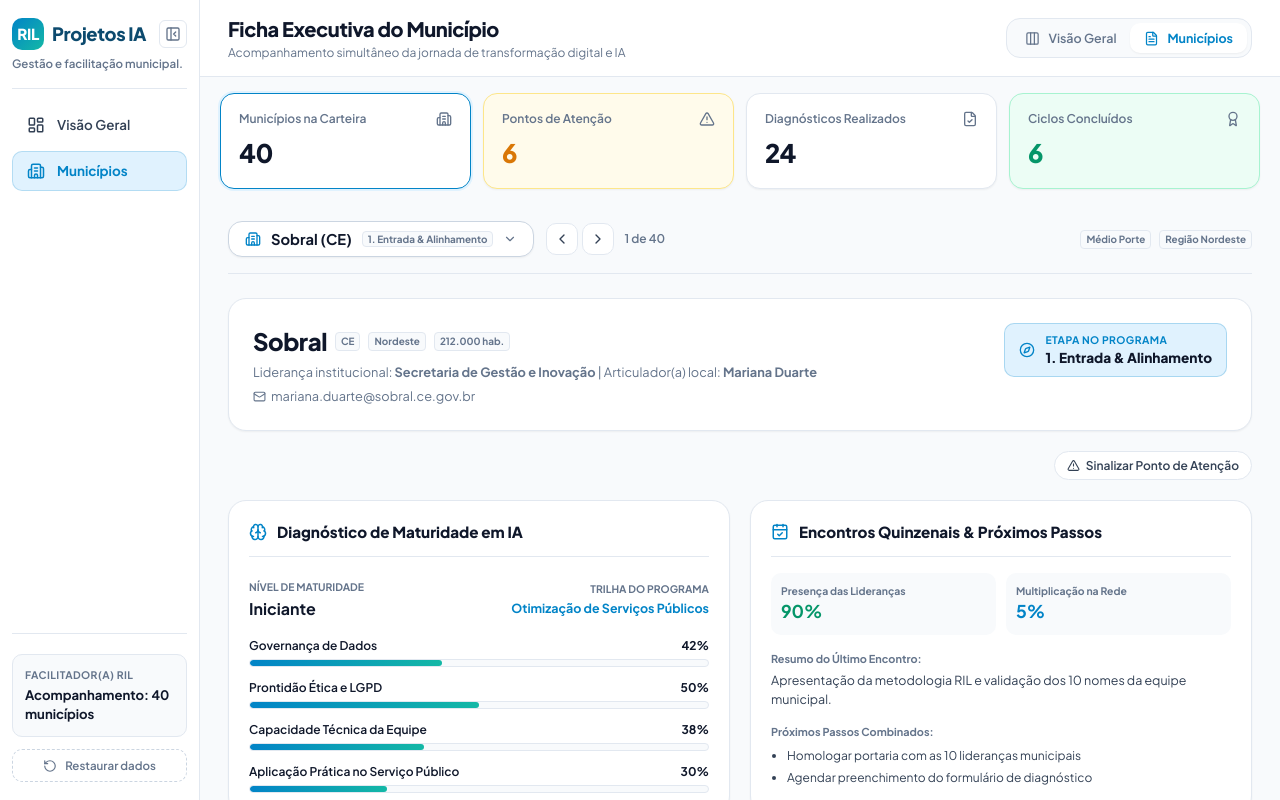
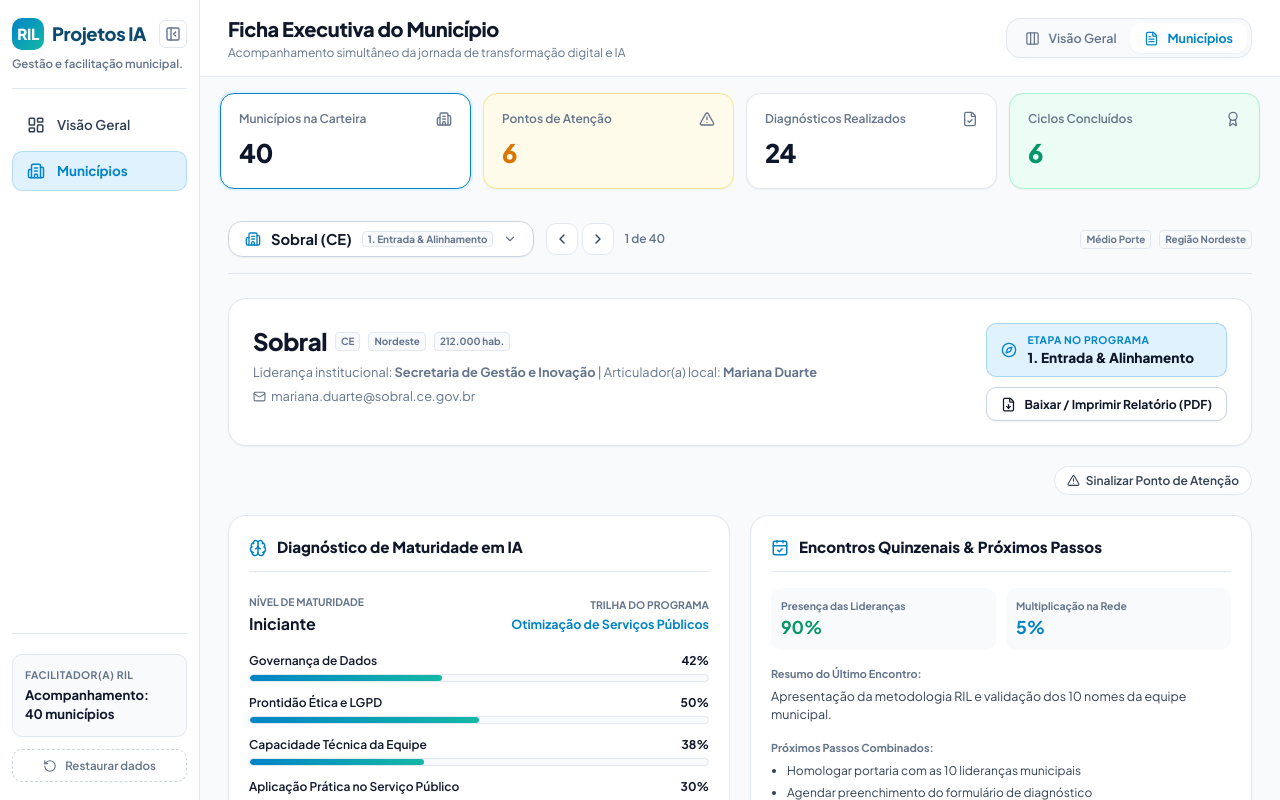
Before and after one commit to thaycarv/ril-projetos-ia, a React (Vite) app: page / in a window 1280 px wide. Both pictures are taken after a click on the element 319 px from the left and 417 px from the top of the page. Shown: the top 800 px of the page. Built offline with nearby package versions, Linux system fonts and the light colour scheme.

Commit message:
feat: quebra de linha no contador lateral e botao de baixar/imprimir relatorio em pdf

```diff
--- a/src/components/MunicipalityDetailView.tsx
+++ b/src/components/MunicipalityDetailView.tsx
@@ -15,6 +15,7 @@ import {
   ChevronRight,
   X,
   Compass,
+  FileDown,
 } from 'lucide-react'
 import { useProgram } from '../context/ProgramContext'
 import type { MunicipalityStage, Deliverable } from '../types'
@@ -243,12 +244,24 @@ export function MunicipalityDetailView() {
             </p>
           </div>
 
-          <div className="fiche-stage-badge">
-            <Compass size={16} color="var(--primary)" />
-            <div>
-              <span className="fiche-stage-badge__label">Etapa no Programa</span>
-              <strong className="fiche-stage-badge__value">{STAGE_LABELS[selectedMunicipality.stage]}</strong>
+          <div className="fiche-header-aside">
+            <div className="fiche-stage-badge">
+              <Compass size={16} color="var(--primary)" />
+              <div>
+                <span className="fiche-stage-badge__label">Etapa no Programa</span>
+                <strong className="fiche-stage-badge__value">{STAGE_LABELS[selectedMunicipality.stage]}</strong>
+              </div>
             </div>
+
+            <button
+              type="button"
+              className="btn-download-pdf"
+              onClick={() => window.print()}
+              title="Baixar ou imprimir relatório do município em PDF"
+            >
+              <FileDown size={15} />
+              <span>Baixar / Imprimir Relatório (PDF)</span>
+            </button>
           </div>
         </header>
 
@@ -448,6 +461,38 @@ export function MunicipalityDetailView() {
           </div>
         </section>
 
+        {/* Seção Exclusiva para Relatório Impresso em PDF */}
+        <section className="print-only-leaders">
+          <div className="fiche-section">
+            <h3 className="fiche-section__title" style={{ fontSize: '0.9rem' }}>
+              <Users size={16} />
+              <span>Equipe de 10 Lideranças Municipais (Multiplicadores)</span>
+            </h3>
+            <table className="print-leaders-table">
+              <thead>
+                <tr>
+                  <th>Nome</th>
+                  <th>Cargo</th>
+                  <th>Secretaria / Órgão</th>
+                  <th>E-mail</th>
+                  <th>Telefone</th>
+                </tr>
+              </thead>
+              <tbody>
+                {selectedMunicipality.leaders?.map(l => (
+                  <tr key={l.id}>
+                    <td><strong>{l.name}</strong></td>
+                    <td>{l.role}</td>
+                    <td>{l.department}</td>
+                    <td>{l.email}</td>
+                    <td>{l.phone}</td>
+                  </tr>
+                ))}
+              </tbody>
+            </table>
+          </div>
+        </section>
+
         {/* Rodapé da Ficha: Acesso sob demanda à Equipe de 10 Lideranças */}
         <section className="fiche-footer-actions">
           <div className="leaders-trigger-bar">
--- a/src/components/Sidebar.tsx
+++ b/src/components/Sidebar.tsx
@@ -58,7 +58,11 @@ export function Sidebar({ currentView, onViewChange, collapsed, onToggleCollapse
         {!collapsed && (
           <div className="facilitator-card">
             <small>Facilitador(a) RIL</small>
-            <strong>Acompanhamento: {indicators.totalMunicipalities} municípios</strong>
+            <strong>
+              Acompanhamento:
+              <br />
+              {indicators.totalMunicipalities} municípios
+            </strong>
           </div>
         )}
 
--- a/src/styles/theme.css
+++ b/src/styles/theme.css
@@ -734,6 +734,13 @@ a {
   margin-top: 4px;
 }
 
+.fiche-header-aside {
+  display: flex;
+  flex-direction: column;
+  align-items: flex-end;
+  gap: 10px;
+}
+
 .fiche-stage-badge {
   display: flex;
   align-items: center;
@@ -742,6 +749,7 @@ a {
   border: 1px solid rgba(2, 132, 199, 0.25);
   border-radius: var(--radius-md);
   padding: 8px 14px;
+  width: 100%;
 }
 
 .fiche-stage-badge__label {
@@ -758,6 +766,35 @@ a {
   font-size: 0.85rem;
   font-weight: 800;
   color: var(--ink);
+}
+
+.btn-download-pdf {
+  display: inline-flex;
+  align-items: center;
+  justify-content: center;
+  gap: 8px;
+  padding: 8px 14px;
+  background-color: var(--surface);
+  border: 1px solid var(--line-strong);
+  border-radius: var(--radius-md);
+  font-size: 0.76rem;
+  font-weight: 700;
+  color: var(--ink);
+  cursor: pointer;
+  box-shadow: var(--shadow-sm);
+  transition: all 0.15s ease;
+  width: 100%;
+}
+
+.btn-download-pdf:hover {
+  background-color: var(--primary-light);
+  border-color: var(--primary);
+  color: var(--primary);
+  transform: translateY(-1px);
+}
+
+.btn-download-pdf:active {
+  transform: translateY(0);
 }
 
 .fiche-grid {
@@ -1404,3 +1441,91 @@ a {
     grid-template-columns: 1fr 1fr;
   }
 }
+
+/* Seção de Lideranças para Relatório Impresso */
+.print-only-leaders {
+  display: none;
+}
+
+.print-leaders-table {
+  width: 100%;
+  border-collapse: collapse;
+  font-size: 0.74rem;
+  margin-top: 8px;
+}
+
+.print-leaders-table th,
+.print-leaders-table td {
+  border: 1px solid #cbd5e1;
+  padding: 8px 10px;
+  text-align: left;
+}
+
+.print-leaders-table th {
+  background-color: #f1f5f9;
+  font-weight: 700;
+  color: #0f172a;
+}
+
+/* Impressão Executiva em PDF */
+@media print {
+  @page {
+    size: A4 portrait;
+    margin: 10mm 12mm;
+  }
+
+  body {
+    background: #ffffff !important;
+    color: #0f172a !important;
+    -webkit-print-color-adjust: exact;
+    print-color-adjust: exact;
+  }
+
+  .sidebar,
+  .top-bar,
+  .municipality-picker-bar,
+  .btn-download-pdf,
+  .fiche-footer-actions,
+  .leaders-modal-overlay,
+  .btn-reset,
+  .sidebar-collapse-btn {
+    display: none !important;
+  }
+
+  .app-layout {
+    display: block !important;
+  }
+
+  .app-main {
+    padding: 0 !important;
+    margin: 0 !important;
+  }
+
+  .detail-view--full {
+    padding: 0 !important;
+    gap: 12px !important;
+  }
+
+  .municipality-fiche {
+    gap: 12px !important;
+  }
+
+  .fiche-header,
+  .fiche-section {
+    box-shadow: none !important;
+    border: 1px solid #cbd5e1 !important;
+    break-inside: avoid;
+    padding: 14px !important;
+  }
+
+  .fiche-grid {
+    grid-template-columns: 1fr 1fr !important;
+    gap: 12px !important;
+  }
+
+  .print-only-leaders {
+    display: block !important;
+    break-inside: avoid;
+    margin-top: 10px;
+  }
+}
```
Also changed, not shown: 1 other file (tests, documents, lock files or other folders).
